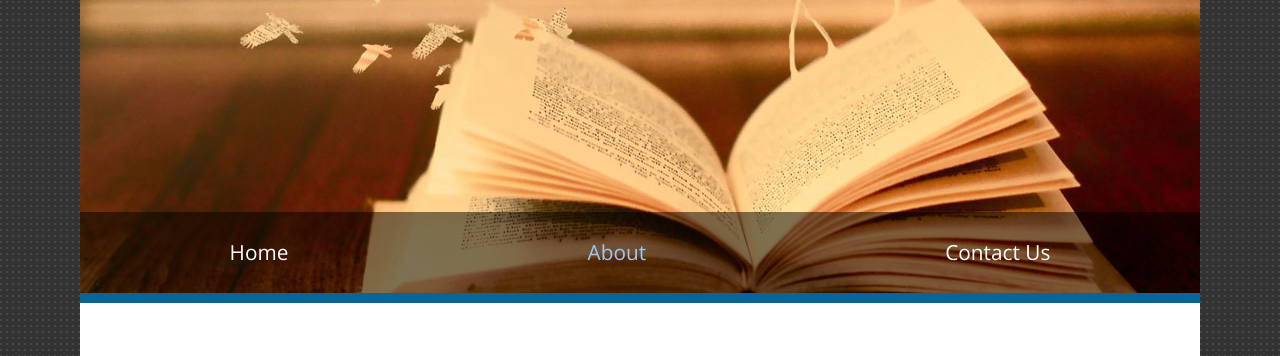
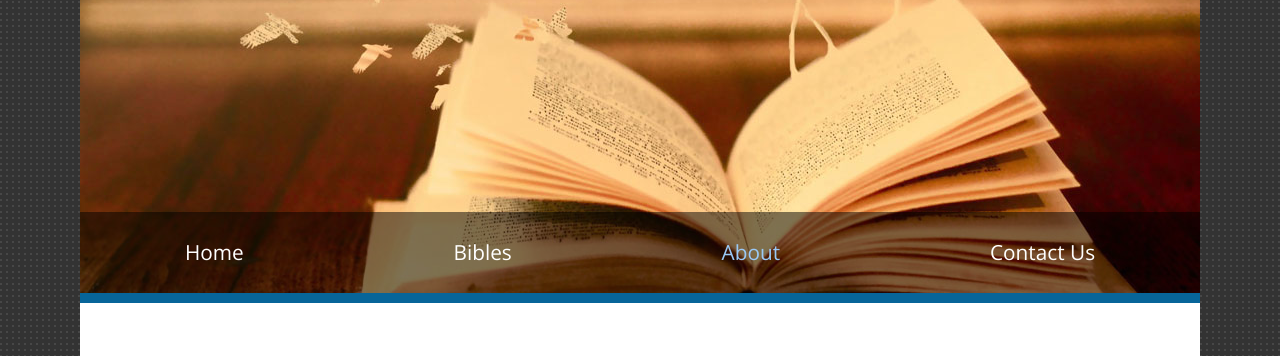
Before and after one commit to anusaran/anusaran, a plain HTML site: page about.html in a window 1280 px wide. Shown: the part 197-553 px from the top of the page. Drawn offline with nearby package versions, Linux system fonts and the light colour scheme.

Commit message:
Added link to Bible browser

```diff
--- a/about.html
+++ b/about.html
@@ -42,7 +42,7 @@ http://www.tooplate.com/view/2092-shelf
                     <div class="collapse navbar-collapse tm-main-nav" id="tmMainNav">
                         <ul class="nav nav-fill tm-main-nav-ul">
                             <li class="nav-item"><a class="nav-link" href="index.html">Home</a></li>
-
+                            <li class="nav-item"><a class="nav-link" href="bibles.html">Bibles</a></li>
                             <li class="nav-item"><a class="nav-link active" href="team.html">About</a></li>
                             <li class="nav-item"><a class="nav-link" href="contact.html">Contact Us</a></li>
                         </ul>
```
